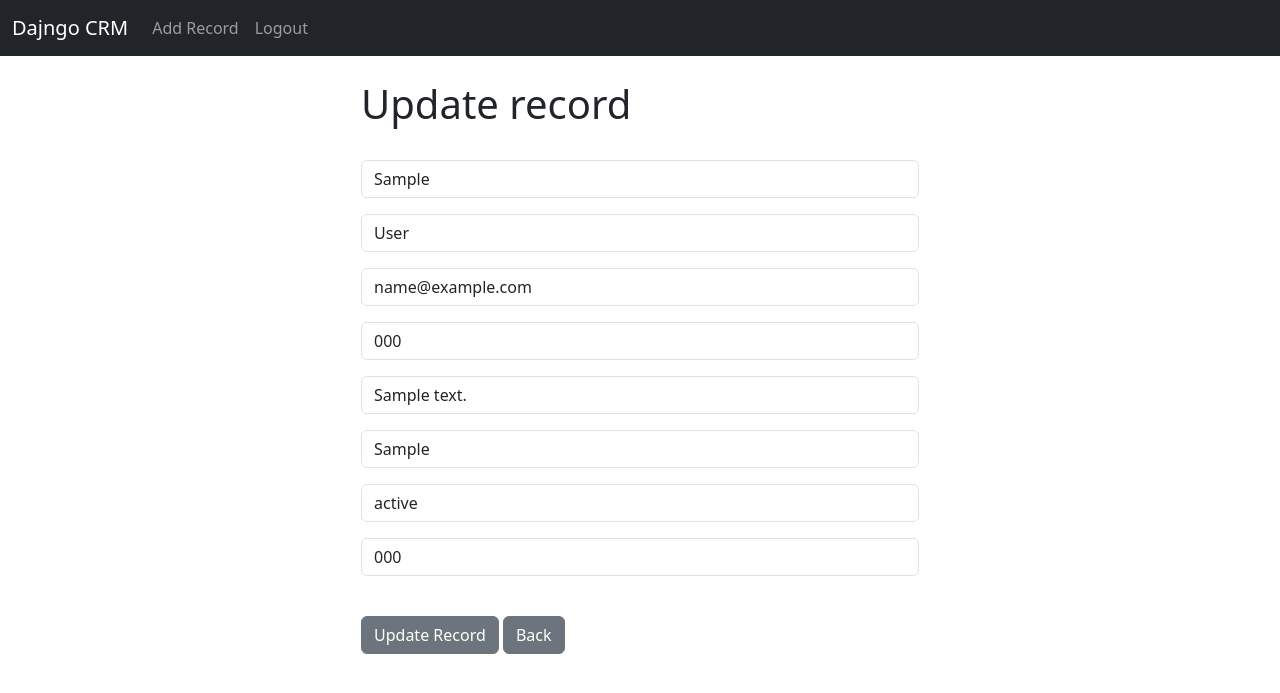
After one commit to saminov19/Django-CRM, a Django app: page /update_record/1 in a window 1280 px wide. The commit adds this page. Shown: the top 693 px of the page. Run offline with Django 4.2, Linux system fonts and the light colour scheme; a user stored in the database is signed in; tables that the repository leaves empty hold one stand-in row (values such as "Sample post").

Commit message:
final commit

```diff
--- a/website/forms.py
+++ b/website/forms.py
@@ -1,6 +1,9 @@
 from django.contrib.auth.forms import UserCreationForm
 from django.contrib.auth.models import User
 from django import forms
+from .models import Record
+
+
 
 class SignUpForm(UserCreationForm):
     email=forms.EmailField(label="", widget=forms.TextInput(attrs={'class':'form-control','placeholder':'Email Address'}))
@@ -29,3 +32,22 @@ class SignUpForm(UserCreationForm):
         self.fields['password2'].widget.attrs['placeholder'] = 'Confirm Password'
         self.fields['password2'].label = ''
         self.fields['password2'].help_text = '<span class="form-text text-muted"><small>Enter the same password as before, for verification.</small></span>'
+
+
+
+
+
+
+class AddRecordForm(forms.ModelForm):
+    first_name=forms.CharField(required=True, label="", max_length=100, widget=forms.TextInput(attrs={'class':'form-control','placeholder':'First Name'}))
+    last_name=forms.CharField(required=True, label="",  max_length=100, widget=forms.TextInput(attrs={'class':'form-control','placeholder':'Last Name'}))
+    email=forms.EmailField(required=True, label="", widget=forms.TextInput(attrs={'class':'form-control','placeholder':'Email Address'}))
+    phone=forms.CharField(required=True, label="", widget=forms.TextInput(attrs={'class':'form-control','placeholder':'Phone'}))
+    address=forms.CharField(required=True, label="", widget=forms.TextInput(attrs={'class':'form-control','placeholder':'Address'}))
+    city=forms.CharField(required=True, label="", widget=forms.TextInput(attrs={'class':'form-control','placeholder':'City'}))
+    state=forms.CharField(required=True, label="", widget=forms.TextInput(attrs={'class':'form-control','placeholder':'State'}))
+    zipcode=forms.CharField(required=True, label="", widget=forms.TextInput(attrs={'class':'form-control','placeholder':'Zipcode'}))
+
+    class Meta:
+        model=Record
+        exclude=("user",)
--- a/website/templates/home.html
+++ b/website/templates/home.html
@@ -23,8 +23,8 @@
       {% if records %}
       {% for record in records %}
         <tr>
-          <td>{{ record.first_name }}
-          {{ record.last_name }}</td>
+          <td><a href="{% url 'record' record.id %}">{{ record.first_name }}
+          {{ record.last_name }}</a></td>
           <td>{{ record.email }}</td>
           <td>{{ record.phone }}</td>
           <td>{{ record.address }}</td>
--- a/website/templates/navbar.html
+++ b/website/templates/navbar.html
@@ -7,6 +7,10 @@
       <div class="collapse navbar-collapse" id="navbarSupportedContent">
         <ul class="navbar-nav me-auto mb-2 mb-lg-0">
           {% if user.is_authenticated %}
+
+          <li class="nav-item">
+            <a class="nav-link" href="{% url 'add_record' %}">Add Record</a>
+          </li>
 
           <li class="nav-item">
             <a class="nav-link" href="{% url 'logout' %}">Logout</a>
--- a/website/templates/record.html
+++ b/website/templates/record.html
@@ -22,5 +22,7 @@
   <br/><br/>
   <a href="{% url 'home' %}" class="btn btn-secondary">Back</a>
   <a href="{% url 'delete_record' customer_record.id %}" class="btn btn-danger">Delete</a>
+  <a href="{% url 'update_record' customer_record.id %}" class="btn btn-secondary">Update Record</a>
+
 
 {% endblock %}
--- /dev/null
+++ b/website/templates/update_record.html
@@ -0,0 +1,25 @@
+{% extends 'base.html' %}
+{% block content %}
+
+
+<div class="col-md-6 offset-md-3">
+
+    <h1>Update record</h1>
+
+    <br/>
+
+    <form method="POST">
+        {% csrf_token %}
+
+        {{ form.as_p }}
+
+    <br/>
+        <button type="submit" class="btn btn-secondary">Update Record</button>
+        <a href="{% url 'home' %}" class="btn btn-secondary">Back</a>
+
+    </form>
+
+</div>
+
+
+{% endblock %}
--- a/website/urls.py
+++ b/website/urls.py
@@ -8,4 +8,7 @@ urlpatterns = [
     path('register/', views.register_user, name='register'),
     path('record/<int:pk>', views.customer_record, name='record'),
     path('delete_record/<int:pk>', views.delete_record, name='delete_record'),
+    path('add_record/', views.add_record, name='add_record'),
+    path('update_record/<int:pk>', views.update_record, name='update_record'),
+
 ]
--- a/website/views.py
+++ b/website/views.py
@@ -1,7 +1,7 @@
 from django.shortcuts import render,redirect
 from django.contrib.auth import authenticate, login, logout
 from django.contrib import messages
-from .forms import SignUpForm
+from .forms import SignUpForm, AddRecordForm
 from .models import Record
 
 # Create your views here.
@@ -75,3 +75,33 @@ def delete_record(request, pk):
     else:
         messages.success(request, "You must be logged in to delete this record!")
         return redirect('home')
+
+
+
+def add_record(request):
+    form = AddRecordForm(request.POST or None)
+    if request.user.is_authenticated:
+        if request.method=='POST':
+            if form.is_valid():
+                add_record=form.save()
+                messages.success(request, "Record added!")
+                return redirect('home')
+        return render(request,'add_record.html',{'form':form})
+    else:
+        messages.success(request, "You must be logged in to add this record!")
+        return redirect('home')
+
+
+def update_record(request, pk):
+    if request.user.is_authenticated:
+        current_record=Record.objects.get(id=pk)
+        form = AddRecordForm(request.POST or None, instance=current_record)
+        if form.is_valid():
+            form.save()
+            messages.success(request, "Record has been updated!")
+            return redirect('home')
+        else:
+            return render(request,'update_record.html',{'form':form})
+    else:
+        messages.success(request, "You must be logged in to update this record!")
+        return redirect('home')
```
Also changed, not shown: website/templates/add_record.html (added, +24 -0 lines).
